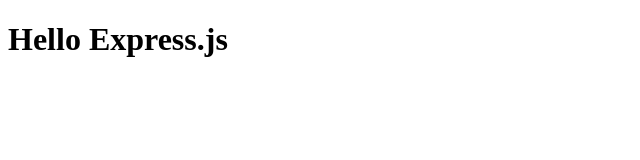
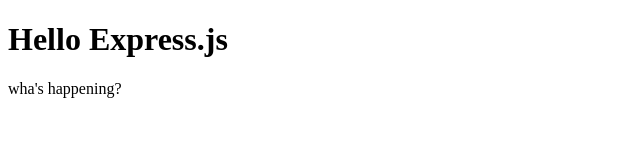
Before and after one commit to jackalista/web-server, a website: page public/index.html in a window 1280 px wide. Shown: the whole page, without its empty margins (0-640 px from the left). Drawn offline with Linux system fonts and the light colour scheme.

Commit message:
changed logging and added paragraph text to index.html

```diff
--- a/public/index.html
+++ b/public/index.html
@@ -6,5 +6,6 @@
 	</head>
 	<body>
 		<h1>Hello Express.js</h1>
+		<p>wha's happening?</p>
 	</body>
 </html>
--- a/server.js
+++ b/server.js
@@ -8,7 +8,7 @@
 		next();
 	},
 	logger: function (req, res, next) {
-		console.log('Request: ' + '  >>  ' + new Date().toString() + '  >>  ' + req.method + '  ' + req.originalUrl);
+		console.log('Request: ' + ' : ' + new Date().toString() + '  >>  ' + req.method + '  ' + req.originalUrl);
 		next();
 	}
 };
```
